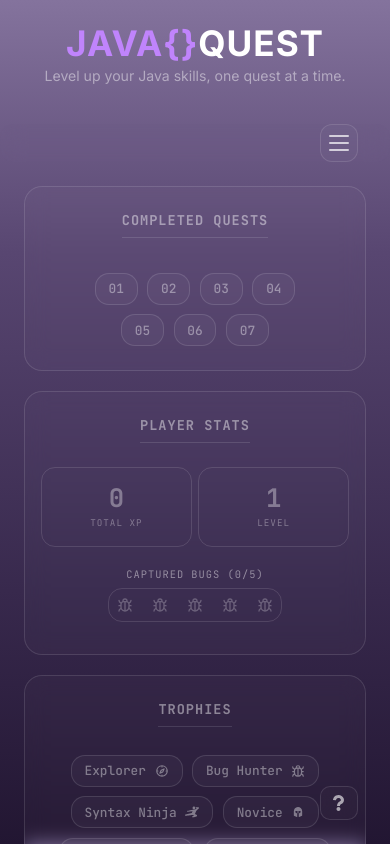
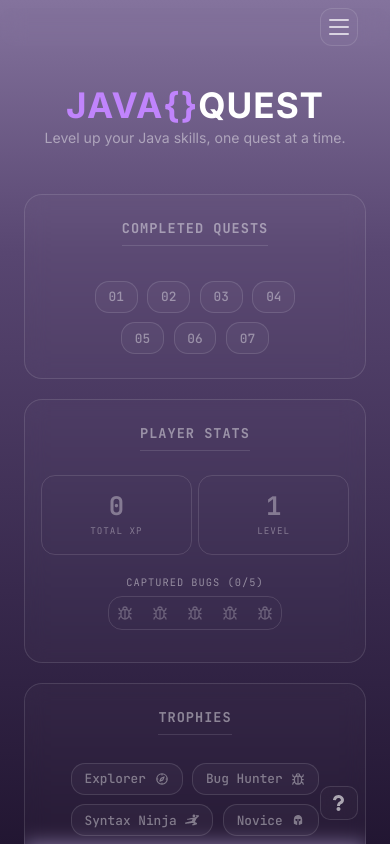
Before and after one commit to eeebbaandersson/java-quest, a Vue app in the folder frontend/: page / in a window 390 px wide. Shown: the top 844 px of the page. Built offline with nearby package versions, Linux system fonts and the light colour scheme.

Commit message:
style(nav-bar): correct navbar placement across screens/views

```diff
--- a/frontend/src/components/InfoModal.vue
+++ b/frontend/src/components/InfoModal.vue
@@ -106,5 +106,4 @@ const closeModal = () => {
   font-size: 0.95rem;
   margin: 0;
 }
-
 </style>
--- a/frontend/src/views/HomeView.vue
+++ b/frontend/src/views/HomeView.vue
@@ -641,9 +641,20 @@ const currentLevelObj = computed(() => xpService.getLevel(totalXP.value));
 }
 
 /* TABLET (Skärmar upp till 1024px) */
-@media (max-width: 1024px) {
+@media (max-width: 1199px) {
+  .app-header {
+    order: -1;
+    margin-top: 0;
+    margin-bottom: 0.5rem;
+  }
+
+  .hero-section {
+    order: 0;
+  }
+
   .stats-section {
-    max-width: 90%;
+    max-width: 100%;
+
   }
 
   .stats-container {
```
